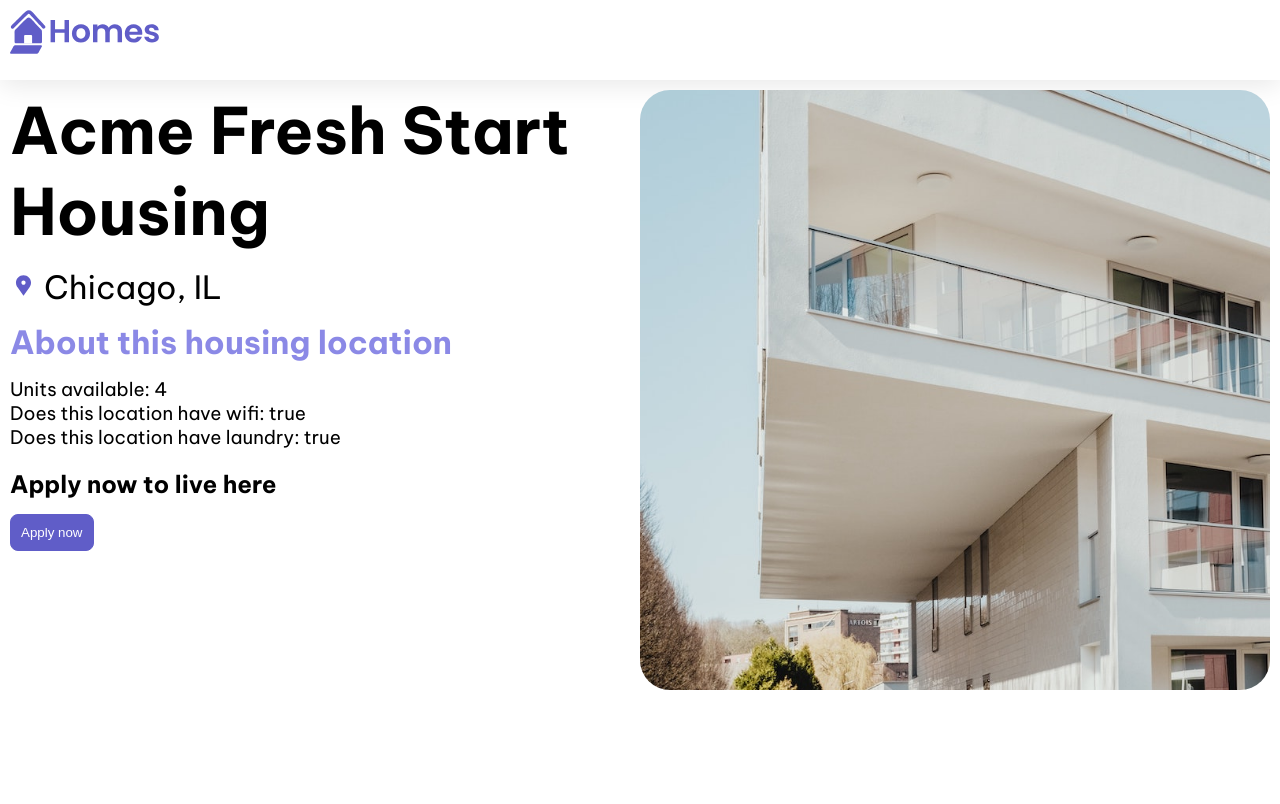
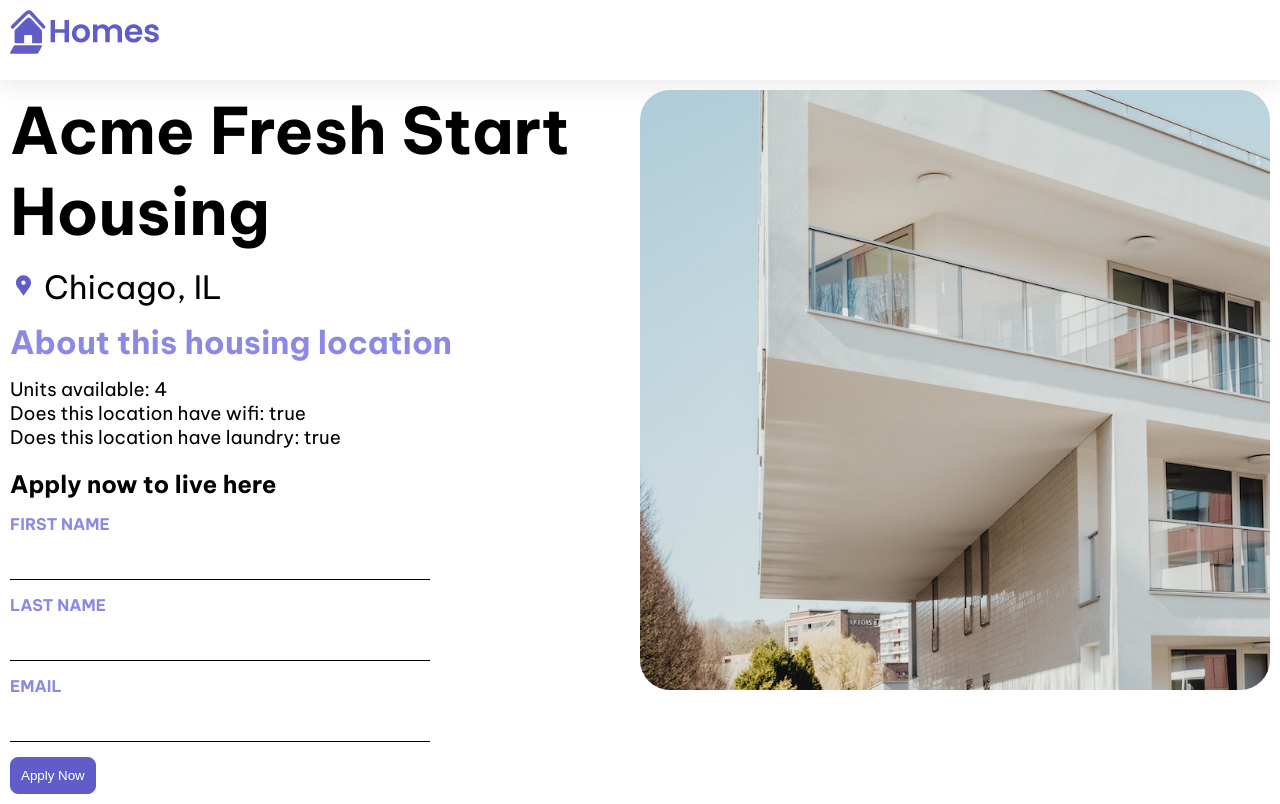
Before and after one commit to Kody-Eguchi/homes-app, an Angular app: page /details/0 in a window 1280 px wide. Built offline with nearby package versions, Linux system fonts and the light colour scheme.

Commit message:
Add a form to Details component with FormGroup and FormControl

```diff
--- a/src/app/details/details.component.ts
+++ b/src/app/details/details.component.ts
@@ -3,11 +3,12 @@
 import { ActivatedRoute } from '@angular/router';
 import { HousingService } from '../housing.service';
 import { HousingLocation } from '../housing-location';
+import { FormControl, FormGroup, ReactiveFormsModule } from '@angular/forms';
 
 @Component({
   selector: 'app-details',
   standalone: true,
-  imports: [CommonModule],
+  imports: [CommonModule, ReactiveFormsModule],
   template: `
     <article>
       <img [src]="housingLocation?.photo" class="listing-photo">
@@ -29,7 +30,18 @@
       </section>
       <section class="listing-apply">
         <h2 class="section-heading">Apply now to live here</h2>
-        <button class="primary" type="button">Apply now</button>
+        <form [formGroup]="applyForm">
+          <label for="first-name">First Name</label>
+          <input id="first-name" type="text" formControlName="firstName">
+
+          <label for="last-name">Last Name</label>
+          <input id="last-name" type="text" formControlName="lastName">
+
+          <label for="email">Email</label>
+          <input id="email" type="email" formControlName="email">
+
+          <button type="submit" class="primary">Apply Now</button>
+        </form>
       </section>
     </article>
   `,
@@ -39,6 +51,11 @@
   route: ActivatedRoute = inject(ActivatedRoute);
   housingService = inject(HousingService);
   housingLocation: HousingLocation | undefined;
+  applyForm = new FormGroup({
+    firstName: new FormControl(''),
+    lastName: new FormControl(''),
+    email: new FormControl('')
+  })
 
   constructor() {
     const housingLocationId = Number(this.route.snapshot.params["id"]);
```
